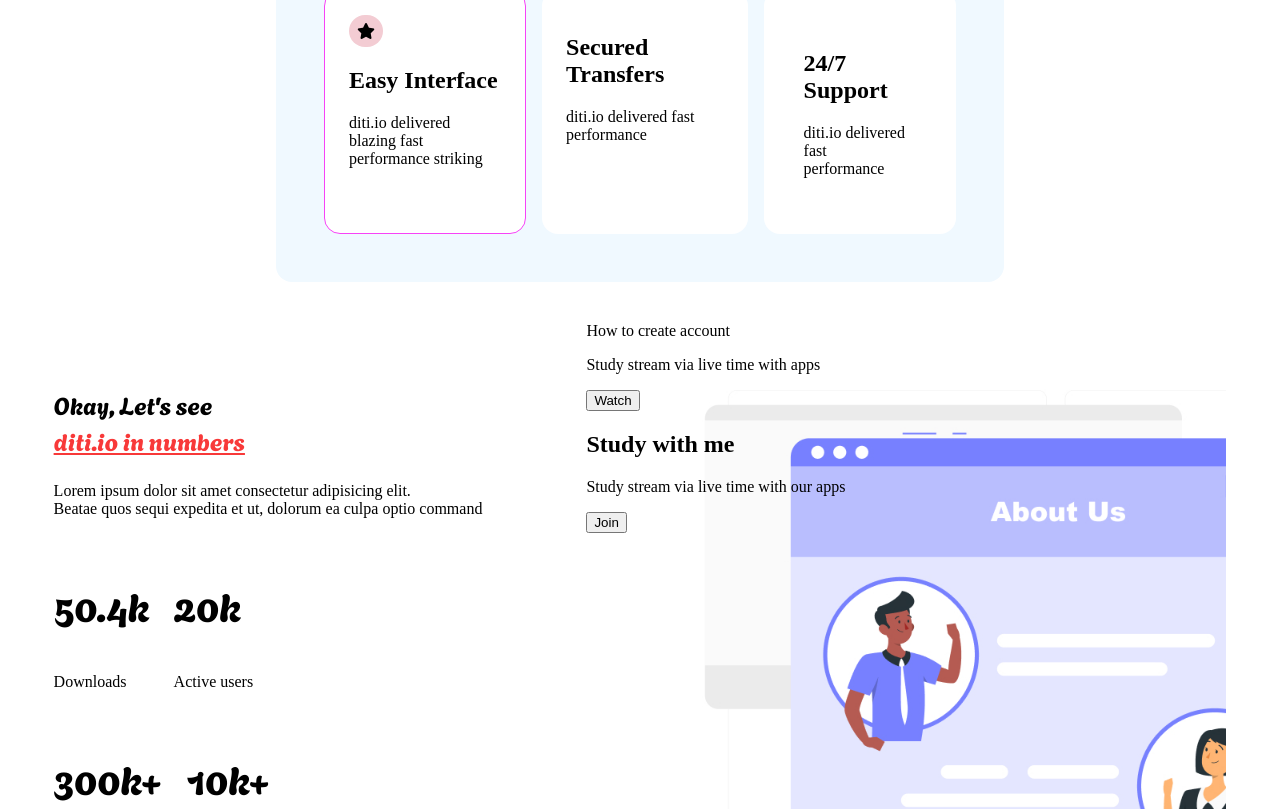
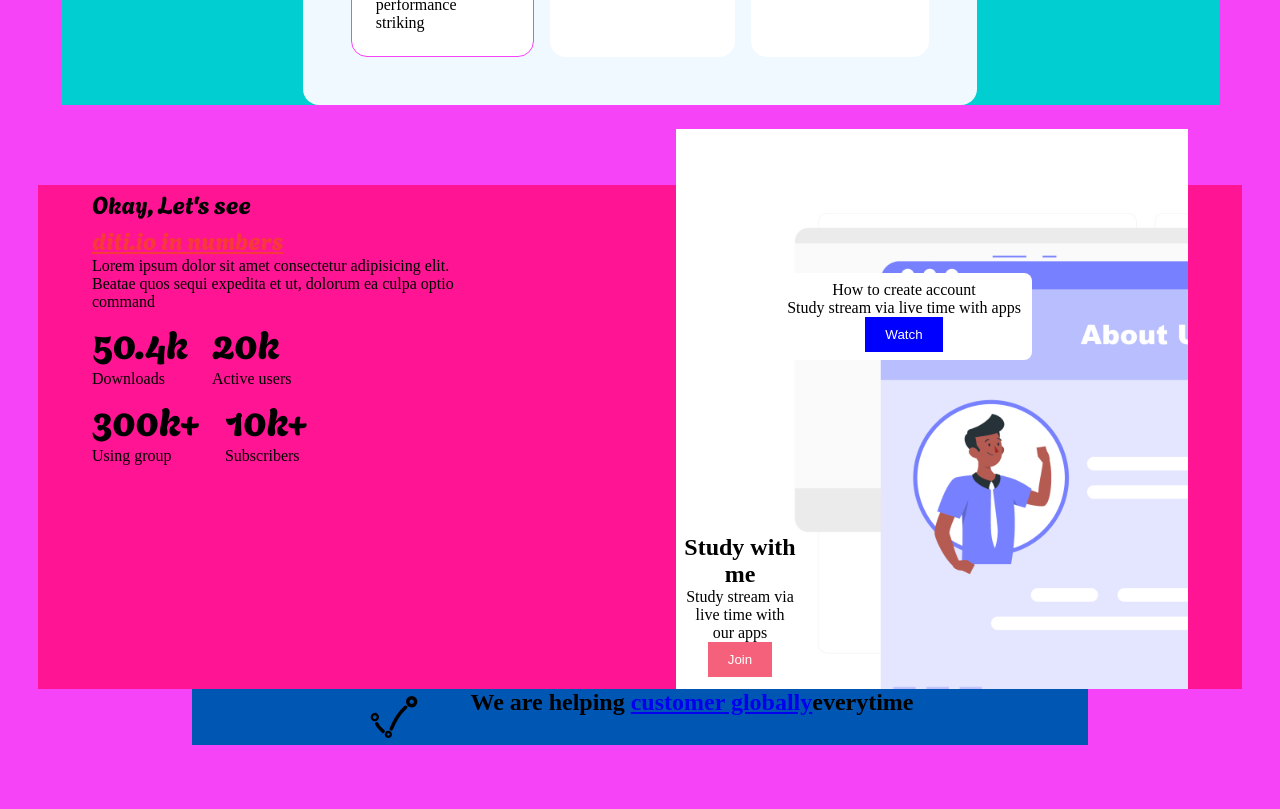
Before and after one commit to jacquelinenyinawabagesera/dribbble-apps-website, a plain HTML site: page index.html in a window 1280 px wide. Shown: the part 814-1623 px from the top of the page. Drawn offline with Linux system fonts and the light colour scheme.

Commit message:
updated all files

```diff
--- a/index.html
+++ b/index.html
@@ -12,8 +12,8 @@
   </head>
   <body>
     <main>
-      <header class="header">
-        <nav class="navigation-bar">
+      <header class="header" style="background-color: brown;">
+        <nav class="navigation-bar" style="background-color: chartreuse;">
           <div class="logo-dit">dit.io</div>
           <ul class="navigation-links">
             <li><a href="#">Feature</a></li>
@@ -22,12 +22,12 @@
             <li><a href="#">Pricing</a></li>
             <li><a href="#">Feedback</a></li>
           </ul>
-          <div class="navigation-buttons">
+          <div class="navigation-buttons" style="background-color: cornflowerblue;">
             <button href="#" class="login">Log in</button>
             <button href="#" class="signup">Sign up</button>
           </div>
         </nav>
-        <div class="intoduction-container">
+        <div class="intoduction-container" style="background-color: darkgoldenrod;">
           <h1>
             Improve the <br />
             way <a href="#">you charge</a>,<br />with one click
@@ -73,7 +73,7 @@
           </div>
         </div>
       </header>
-      <section class="business-growth-section">
+      <section class="business-growth-section" style="background-color: darkgreen;">
         <h2 class="section-title">
           Over <strong>32k+</strong> software business growing with dit.io
         </h2>
@@ -126,7 +126,7 @@
         </div>
       </section>
 
-      <section class="product-features-section" style="position: relative">
+      <section class="product-features-section" style="position: relative;background-color: darkturquoise;">
         <p class="product-intro-text">
           The <a href="#" class="product-link">Product</a> we work with
         </p>
@@ -159,11 +159,11 @@
         <img
           src="./images/shape_05.svg"
           alt=""
-          style="position: absolute; top: 0; right: 0; width: 6vh; z-index: 1"
+          style="position: absolute; top: 0; right: 0; width: 6vh; z-index: 1;margin-left: -100vh;"
         />
       </section>
 
-      <section class="statistics-section">
+      <section class="statistics-section" style="background-color: deeppink;">
         <div class="statistics-container">
           <div class="intro-container">
             <p class="intro-text">
@@ -198,43 +198,33 @@
           </div>
         </div>
         <div class="account-info-container">
-          <div class="info-text-container">
-            <div class="info-text">
-              <p class="info-title">How to create account</p>
-              <p class="info-description">
-                Study stream via live time with apps
-              </p>
+            <div class="info-text-container">
+              <div class="watch-button-container" style="background-color: white;text-align: center;padding: 1vh;width: 30vh;border-radius: 1vh;">
+                <p class="info-title" style="color: black;">How to create account</p>
+                <p class="info-description" style="color: black;">
+                  Study stream via live time with apps
+                </p>
+                <button class="watch-button" style="background-color: blue;">Watch</button>
+              </div>
             </div>
-            <div class="watch-button-container">
-              <button class="watch-button">Watch</button>
+            <div class="study-call-to-action" style="background-color: white;padding: 1vh;text-align: center;border-radius: 2vh;">
+              <h2 style="color: black;text-align: center;">Study with me</h2>
+              <p style="color: black;text-align: center;">Study stream via live time with our apps</p>
+              <div style="align-self: center;">
+              <button style="text-align: center;">Join</button>
             </div>
-          </div>
-          <!-- <div class="image-container">
-            <img
-              src="./images/animated1.png"
-              alt="animated image"
-              class="image-animated"
-            />
-          </div>
-          <div class="image-container">
-            <img
-              src="./images/animated2.png"
-              alt="animated image"
-              class="image-animated"
-            />
-          </div> -->
-          <div class="study-call-to-action">
-            <h2>Study with me</h2>
-            <p>Study stream via live time with our apps</p>
-            <button>Join</button>
+            </div>
           </div>
         </div>
       </section>
+      <div class="customer-global-container">
+        <img src="./images/jakdojade.svg" alt="">
       <h2 class="customer-global-heading">
         We are helping <a href="#">customer globally</a>everytime
       </h2>
-      <section class="app-interface-section">
-        <div class="app-interface-container">
+    </div>
+      <section class="app-interface-section" style="background-color: gold;">
+        <div class="app-interface-container" style="background-color: green;margin-top: 10vh;">
           <h2 class="interface-header">Mobile App Interface</h2>
           <p class="interface-description">
             Deski delivered blazing fast performance striking <br />
@@ -245,7 +235,7 @@
         </div>
       </section>
 
-      <section class="testimonial-section">
+      <section class="testimonial-section" style="background-color: lightsalmon;">
         <p class="testimonial-header">
           <a href="#" class="testimonial-link">Some words</a> from our clients
         </p>
@@ -297,7 +287,7 @@
         </div>
       </section>
 
-      <section class="app-download-section">
+      <section class="app-download-section" style="background-color: darkblue;">
         <div class="image-container">
           <img
             src="./images/image01.png"
@@ -357,7 +347,7 @@
       </section>
     </main>
     <footer class="main-footer">
-      <div class="footer-container">
+      <div class="footer-container" style="background-color: royalblue;">
         <div class="social-media-section">
           <div class="social-icons">
             <i class="fa-brands fa-twitter twitter-icon"></i>
@@ -408,7 +398,7 @@
           </div>
         </div>
       </div>
-      <div class="bottom-footer">
+      <div class="bottom-footer" style="background-color: yellowgreen;">
         <div class="copyright-info">
           <p class="copyright-symbol">&copy;</p>
           <p class="copyright-text">
--- a/style.css
+++ b/style.css
@@ -2,6 +2,17 @@
     font-family: agba;
     src: url(./fonts/Agbalumo-Regular.ttf);
 }
+* {
+    margin: 0;
+    padding: 0;
+  }
+
+body{
+    /* width: 50vw; */
+    margin: auto;
+    background-color: #f743f7;
+}
+
 .download-number{
     font-family: agba;
     font-size: 5vh;
@@ -70,8 +81,8 @@
     border-radius: 1vh;
 }
 .header{
-    /* margin: auto;
-    width: 95%; */
+     margin: auto;
+    width: 80vw;
     /* background-color: rgb(239,251,247); */
     background: rgb(239,251,247);
     box-shadow: 0 2px 10px rgba(51, 48, 48, 0.1);
@@ -278,13 +289,74 @@ background-color: white;
     color: rgb(55, 26, 26);
 
 }
-.account-info-container{
+/* .account-info-container{
     background-image: url(./images/6305d19f245d3917faa90d31_blog-image-4.jpg);
     background-size: cover;
     width: 50vw;
     height: 70vh;
     margin-top: -7vh;
-}
+    position: relative;
+} */
+.account-info-container {
+    background-image: url(./images/6305d19f245d3917faa90d31_blog-image-4.jpg);
+    background-size: cover;
+    width: 50vw;
+    height: 70vh;
+    margin-top: -7vh;
+    position: relative;
+  }
+
+  .info-text-container {
+    position: absolute;
+    top: 0px;
+    left: 20px;
+  }
+  .watch-button-container{
+    position: absolute;
+    margin-top: 18vh;
+    margin-left: 48vh;
+
+  }
+
+  .study-call-to-action {
+    position: absolute;
+    bottom: 0.5vh;
+    right: 48vh;
+  }
+
+  .info-text {
+    color: white;
+  }
+
+  .study-call-to-action {
+    color: white;
+    text-align: right;
+  }
+  .customer-global-container{
+    display: flex;
+    justify-content: center;
+   gap: 6vh;
+   margin-bottom: 4vh;
+   width: 70vw;
+   margin: auto;
+   background-color: #0056b3;
+  }
+  .customer-global-container img{
+    width: 7vh;
+  }
+
+  .watch-button, .study-call-to-action button {
+    background-color:rgb(245, 97, 122);
+    color: white;
+    border: none;
+    padding: 10px 20px;
+    cursor: pointer;
+  }
+
+  .watch-button:hover, .study-call-to-action button:hover {
+    background-color: #0056b3; /* Darker blue on hover */
+  }
+
 .splay-tore-button-text{
     border: none;
     background-color: white;
@@ -390,6 +462,10 @@ gap: 2vh; */
    display: flex;
    justify-content: space-around;
 }
+.business-growth-section{
+    width:90.4vw;
+    margin: auto;
+}
 .copyright-info{
 display: flex;
 gap: 3vh;
@@ -411,6 +487,10 @@ gap: 5vh;
 }
 .main-footer{
     position: sticky;
+}
+.product-features-section{
+    width: 90.4vw;
+    margin: auto;
 }
 
 @media screen and (min-width:320px) and ( max-width:500px){
@@ -457,9 +537,70 @@ gap: 5vh;
         flex-wrap: wrap;
         margin-right:2vh ;
     }
-    .navigation-buttons{
+    /* .navigation-buttons{
         display: flex;
         flex-direction: column;
         gap: 1.5vh;
+    } */
+}
+@media (min-width: 1024px) {
+    .bottom-footer{
+        width: 91.4vw;
     }
-}
+    .account-info-container{
+        width: 40vw;
+        margin-left: 10vh;
+    }
+    .watch-button-container{
+        margin-left: 10vh;
+    }
+    .statistics-container{
+        width: 50vh;
+        gap: 2vh;
+    }
+    .footer-container{
+        /* margin-right: 0vh; */
+        width: 65vw;
+        margin: auto;
+    }
+    .bottom-footer{
+        width: 65vw;
+        margin: auto;
+    }
+    .app-download-section{
+        width: 73.5vw;
+        margin: auto;
+    }
+    .testimonial-section{
+        width: 85.5vh;
+        margin: auto;
+    }
+    .testimonial-container{
+        width: 60vh;
+        margin: auto;
+    }
+    /* .app-interface-container{
+        width: 70vh;
+        margin: auto;
+    } */
+     .logo-item img{
+        width: 10vw;
+     }
+     /* .header{
+        width: 84vw;
+        margin: auto;
+     } */
+     /* .business-growth-section{
+        width: 97vw;
+        margin: auto;
+     } */
+     /* .product-features-section{
+        width: 97.5vw;
+        margin: auto;
+     } */
+     .statistics-section{
+        width: 94vw;
+        margin: auto;
+        margin-top: 10vh;
+     }
+  }
```
Also changed, not shown: images/jakdojade.svg (added).
